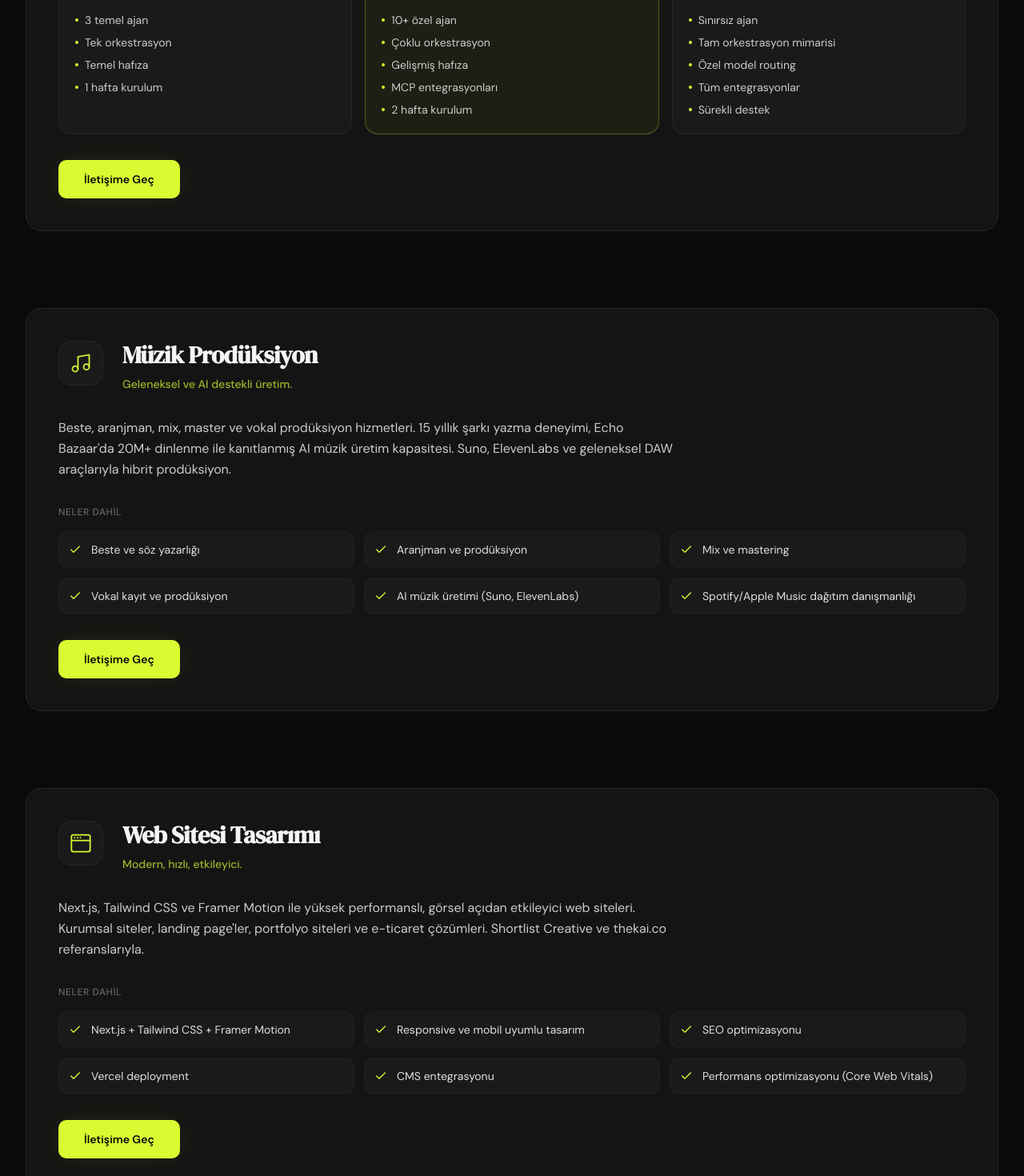
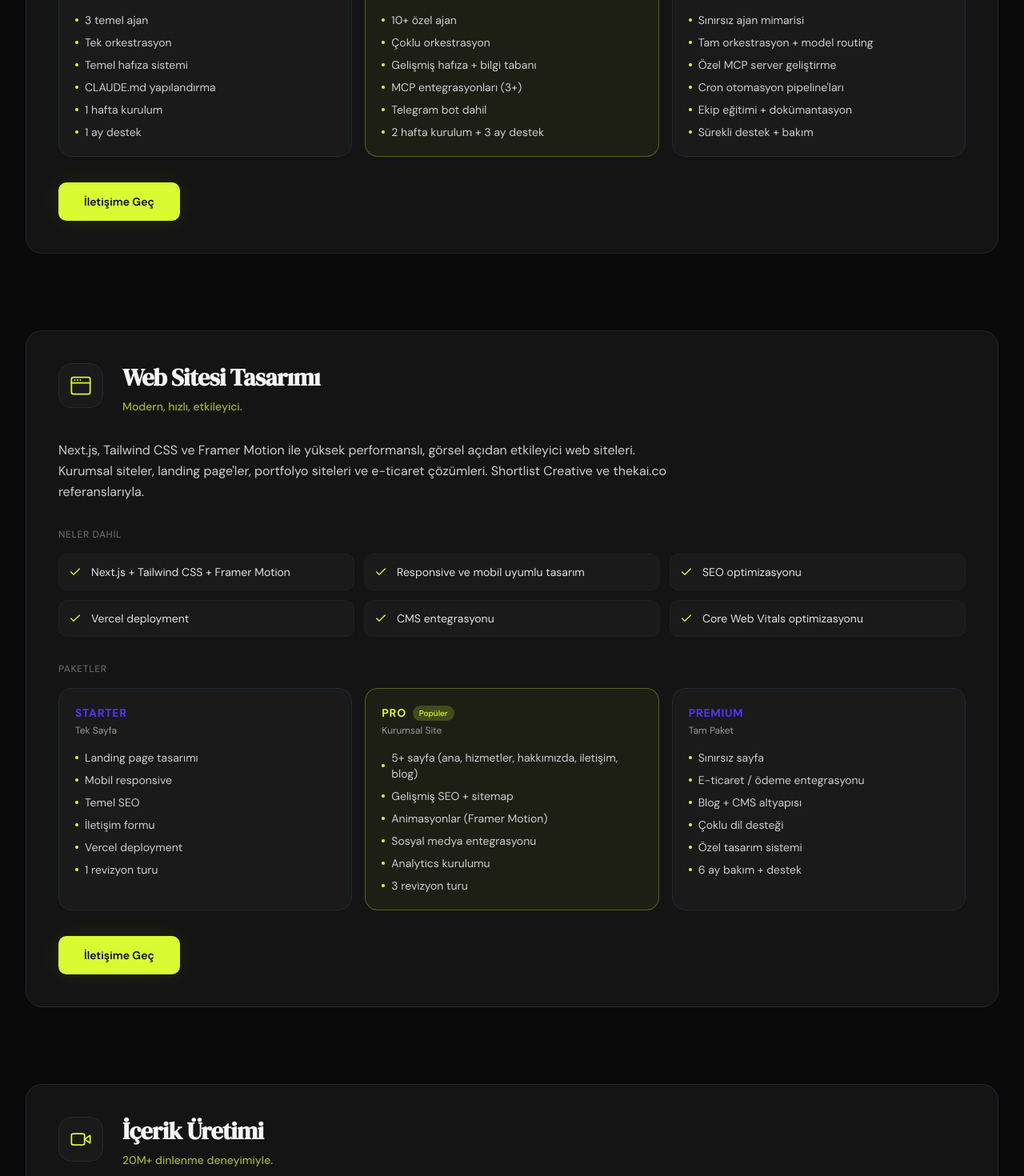
Before and after one commit to Kamicyus/thekai-co, a Next.js app: page /hizmetler in a window 1280 px wide. Shown: the part 980-2450 px from the top of the page at 80% size. Built offline with nearby package versions, Linux system fonts and the light colour scheme.

Commit message:
Hizmetler: 8 hizmet, yeni sıralama, tüm hizmetlere 3'er paket eklendi Ana sayfa: "Sekiz temel alan" + Sesli Kitap Prodüksiyon kartı eklendi
Co-Authored-By: Claude Opus 4.6 (1M context) <noreply@anthropic.com>

```diff
--- a/src/app/hizmetler/page.tsx
+++ b/src/app/hizmetler/page.tsx
@@ -13,7 +13,7 @@ const HIZMET_DETAYLARI = [
     title: "AI Ajan Sistemi Kurulumu",
     subtitle: "Claude Code tabanlı, 72+ ajan deneyimiyle.",
     description:
-      "İşletmeniz için özel AI ajan ekibi kuruyoruz. Departmanlarınıza özel, birbirleriyle iletişim kurabilen, 7/24 çalışan akıllı ajan sistemleri tasarlıyoruz. Orkestrasyon, hafıza yönetimi, otomasyon pipeline'ları ve MCP entegrasyonları dahil.",
+      "İşletmeniz için özel AI ajan ekibi kuruyoruz. Departmanlarınıza özel, birbirleriyle iletişim kurabilen, 7/24 çalışan akıllı ajan sistemleri. Orkestrasyon, hafıza yönetimi, otomasyon pipeline'ları ve MCP entegrasyonları dahil.",
     features: [
       "Departman bazlı ajan tasarımı",
       "Orkestrasyon ve yönlendirme sistemi",
@@ -26,29 +26,149 @@ const HIZMET_DETAYLARI = [
       {
         name: "SPARK",
         label: "Başlangıç",
-        features: ["3 temel ajan", "Tek orkestrasyon", "Temel hafıza", "1 hafta kurulum"],
+        features: ["3 temel ajan", "Tek orkestrasyon", "Temel hafıza sistemi", "CLAUDE.md yapılandırma", "1 hafta kurulum", "1 ay destek"],
       },
       {
         name: "ENGINE",
         label: "Profesyonel",
-        features: [
-          "10+ özel ajan",
-          "Çoklu orkestrasyon",
-          "Gelişmiş hafıza",
-          "MCP entegrasyonları",
-          "2 hafta kurulum",
-        ],
+        features: ["10+ özel ajan", "Çoklu orkestrasyon", "Gelişmiş hafıza + bilgi tabanı", "MCP entegrasyonları (3+)", "Telegram bot dahil", "2 hafta kurulum + 3 ay destek"],
       },
       {
         name: "ARCHITECT",
         label: "Kurumsal",
+        features: ["Sınırsız ajan mimarisi", "Tam orkestrasyon + model routing", "Özel MCP server geliştirme", "Cron otomasyon pipeline'ları", "Ekip eğitimi + dokümantasyon", "Sürekli destek + bakım"],
+      },
+    ],
+  },
+  {
+    slug: "web-sitesi-tasarimi",
+    icon: "browser",
+    title: "Web Sitesi Tasarımı",
+    subtitle: "Modern, hızlı, etkileyici.",
+    description:
+      "Next.js, Tailwind CSS ve Framer Motion ile yüksek performanslı, görsel açıdan etkileyici web siteleri. Kurumsal siteler, landing page'ler, portfolyo siteleri ve e-ticaret çözümleri. Shortlist Creative ve thekai.co referanslarıyla.",
     features: [
-          "Sınırsız ajan",
-          "Tam orkestrasyon mimarisi",
-          "Özel model routing",
-          "Tüm entegrasyonlar",
-          "Sürekli destek",
+      "Next.js + Tailwind CSS + Framer Motion",
+      "Responsive ve mobil uyumlu tasarım",
+      "SEO optimizasyonu",
+      "Vercel deployment",
+      "CMS entegrasyonu",
+      "Core Web Vitals optimizasyonu",
     ],
+    packages: [
+      {
+        name: "STARTER",
+        label: "Tek Sayfa",
+        features: ["Landing page tasarımı", "Mobil responsive", "Temel SEO", "İletişim formu", "Vercel deployment", "1 revizyon turu"],
+      },
+      {
+        name: "PRO",
+        label: "Kurumsal Site",
+        features: ["5+ sayfa (ana, hizmetler, hakkımızda, iletişim, blog)", "Gelişmiş SEO + sitemap", "Animasyonlar (Framer Motion)", "Sosyal medya entegrasyonu", "Analytics kurulumu", "3 revizyon turu"],
+      },
+      {
+        name: "PREMIUM",
+        label: "Tam Paket",
+        features: ["Sınırsız sayfa", "E-ticaret / ödeme entegrasyonu", "Blog + CMS altyapısı", "Çoklu dil desteği", "Özel tasarım sistemi", "6 ay bakım + destek"],
+      },
+    ],
+  },
+  {
+    slug: "icerik-uretimi",
+    icon: "content",
+    title: "İçerik Üretimi",
+    subtitle: "20M+ dinlenme deneyimiyle.",
+    description:
+      "YouTube, sosyal medya ve marka içeriği üretimi. Video prodüksiyon, thumbnail tasarım, içerik stratejisi ve platform optimizasyonu. Echo Bazaar kanalında 20M+ dinlenme ile kanıtlanmış içerik üretim metodolojisi.",
+    features: [
+      "YouTube video prodüksiyon",
+      "Thumbnail tasarım ve A/B test",
+      "Sosyal medya içerik planı",
+      "Marka içerik stratejisi",
+      "Video editing ve post-prodüksiyon",
+      "Platform bazlı optimizasyon",
+    ],
+    packages: [
+      {
+        name: "BASIC",
+        label: "Başlangıç",
+        features: ["Aylık 8 sosyal medya postu", "2 platform (seçiminize göre)", "Temel görsel tasarım", "İçerik takvimi", "Aylık performans raporu", "1 revizyon/post"],
+      },
+      {
+        name: "GROWTH",
+        label: "Büyüme",
+        features: ["Aylık 20 post + 4 video", "4 platform yönetimi", "Thumbnail + görsel tasarım", "Hashtag ve SEO stratejisi", "Haftalık performans raporu", "Sınırsız revizyon"],
+      },
+      {
+        name: "SCALE",
+        label: "Ölçeklendirme",
+        features: ["Sınırsız içerik üretimi", "Tüm platformlar", "Video prodüksiyon (çekim dahil)", "Influencer koordinasyonu", "Reklam kreatif üretimi", "Günlük raporlama + strateji toplantısı"],
+      },
+    ],
+  },
+  {
+    slug: "artwork-tasarim",
+    icon: "palette",
+    title: "Artwork & Tasarım",
+    subtitle: "Sinematik, understated, etkileyici.",
+    description:
+      "Müzik kapak fotoğrafları, görsel kimlik tasarımı ve artwork üretimi. Kim Jung Vada tasarım portföyü referansıyla, Apple marka kimliği anlayışında minimal ve güçlü görseller.",
+    features: [
+      "Single/albüm kapak tasarımı",
+      "Görsel kimlik ve marka dili",
+      "Sosyal medya görselleri",
+      "Poster ve banner tasarımı",
+      "AI destekli görsel üretim",
+      "Baskıya hazır dosya çıktısı",
+    ],
+    packages: [
+      {
+        name: "SINGLE",
+        label: "Tek Proje",
+        features: ["1 kapak tasarımı veya görsel set", "3 konsept önerisi", "Tüm platform boyutları", "Kaynak dosyalar (AI/PSD)", "2 revizyon turu", "5 iş günü teslimat"],
+      },
+      {
+        name: "BUNDLE",
+        label: "Paket",
+        features: ["5 kapak/görsel tasarımı", "Tutarlı görsel dil", "Sosyal medya kit", "Animasyonlu versiyon", "Sınırsız revizyon", "Öncelikli teslimat"],
+      },
+      {
+        name: "IDENTITY",
+        label: "Marka Kimliği",
+        features: ["Logo + görsel kimlik sistemi", "Renk paleti + tipografi", "Sosyal medya şablonları", "Marka rehberi (brand guide)", "Kartvizit + kurumsal set", "Kapsamlı sunum dosyası"],
+      },
+    ],
+  },
+  {
+    slug: "sesli-kitap",
+    icon: "microphone",
+    title: "Sesli Kitap Prodüksiyon",
+    subtitle: "AI seslendirme ile yayıncılık.",
+    description:
+      "Klasik ve modern edebiyatı yapay zekâ seslendirmesiyle sesli kitaba dönüştürüyoruz. Metin bölümleme, ses seçimi, seslendirme, düzenleme ve dijital platform dağıtımı. Murmur yayınevi deneyimiyle.",
+    features: [
+      "AI seslendirme (ElevenLabs)",
+      "Metin bölümleme ve hazırlık",
+      "Ses tasarımı ve düzenleme",
+      "Spotify & platformlara dağıtım",
+      "Kapak tasarımı ve branding",
+      "Telif hakkı danışmanlığı",
+    ],
+    packages: [
+      {
+        name: "CHAPTER",
+        label: "Tek Bölüm",
+        features: ["1 bölüm seslendirme (max 30 dk)", "Ses seçimi (5+ ses)", "Temel düzenleme", "MP3 + WAV çıktı", "1 revizyon", "3 iş günü teslimat"],
+      },
+      {
+        name: "BOOK",
+        label: "Tam Kitap",
+        features: ["Komple kitap seslendirme", "Profesyonel ses tasarımı", "Bölüm bölüm düzenleme", "Tüm platformlara dağıtım", "Kapak tasarımı dahil", "Sınırsız revizyon"],
+      },
+      {
+        name: "PUBLISHER",
+        label: "Yayınevi",
+        features: ["Aylık 3+ kitap prodüksiyon", "Özel ses kütüphanesi", "Otomatik pipeline kurulumu", "Platform yönetimi", "Gelir takibi + raporlama", "Sürekli destek + öncelik"],
       },
     ],
   },
@@ -67,58 +187,56 @@ const HIZMET_DETAYLARI = [
       "AI müzik üretimi (Suno, ElevenLabs)",
       "Spotify/Apple Music dağıtım danışmanlığı",
     ],
-    packages: null,
+    packages: [
+      {
+        name: "TRACK",
+        label: "Tek Şarkı",
+        features: ["1 şarkı prodüksiyon", "Beat/aranjman", "Mix + master", "Vokal düzenleme", "Dijital dağıtım danışmanlığı", "2 revizyon turu"],
       },
       {
-    slug: "web-sitesi-tasarimi",
-    icon: "browser",
-    title: "Web Sitesi Tasarımı",
-    subtitle: "Modern, hızlı, etkileyici.",
-    description:
-      "Next.js, Tailwind CSS ve Framer Motion ile yüksek performanslı, görsel açıdan etkileyici web siteleri. Kurumsal siteler, landing page'ler, portfolyo siteleri ve e-ticaret çözümleri. Shortlist Creative ve thekai.co referanslarıyla.",
-    features: [
-      "Next.js + Tailwind CSS + Framer Motion",
-      "Responsive ve mobil uyumlu tasarım",
-      "SEO optimizasyonu",
-      "Vercel deployment",
-      "CMS entegrasyonu",
-      "Performans optimizasyonu (Core Web Vitals)",
-    ],
-    packages: null,
+        name: "EP",
+        label: "EP Paketi",
+        features: ["4-6 şarkı prodüksiyon", "Tutarlı ses tasarımı", "Profesyonel mix + master", "Artwork tasarımı dahil", "Spotify/Apple Music dağıtım", "Sınırsız revizyon"],
       },
       {
-    slug: "icerik-uretimi",
-    icon: "content",
-    title: "İçerik Üretimi",
-    subtitle: "20M+ dinlenme deneyimiyle.",
-    description:
-      "YouTube, sosyal medya ve marka içeriği üretimi. Video prodüksiyon, thumbnail tasarım, içerik stratejisi ve platform optimizasyonu. Echo Bazaar kanalında 20M+ dinlenme ile kanıtlanmış içerik üretim metodolojisi.",
-    features: [
-      "YouTube video prodüksiyon",
-      "Thumbnail tasarım ve A/B test",
-      "Sosyal medya içerik planı",
-      "Marka içerik stratejisi",
-      "Video editing ve post-prodüksiyon",
-      "Platform bazlı optimizasyon",
+        name: "ALBUM",
+        label: "Albüm",
+        features: ["10+ şarkı full prodüksiyon", "Konsept geliştirme", "AI + geleneksel hibrit üretim", "Mastering (referans eşleştirme)", "Tam artwork + video klip danışmanlık", "Lansman stratejisi"],
+      },
     ],
-    packages: null,
   },
   {
-    slug: "artwork-tasarim",
-    icon: "palette",
-    title: "Artwork & Tasarım",
-    subtitle: "Sinematik, understated, etkileyici.",
+    slug: "dijital-strateji",
+    icon: "lightbulb",
+    title: "Dijital Strateji & Danışmanlık",
+    subtitle: "AI-native dönüşüm.",
     description:
-      "Müzik kapak fotoğrafları, görsel kimlik tasarımı ve artwork üretimi. Kim Jung Vada tasarım portföyü referansıyla, Apple marka kimliği anlayışında minimal ve güçlü görseller.",
+      "AI danışmanlık, dijital dönüşüm stratejisi, sosyal medya planlaması ve marka konumlandırma. Ekşi Maya Sports referansıyla kurumsal düzeyde strateji geliştirme ve uygulama.",
     features: [
-      "Single/albüm kapak tasarımı",
-      "Görsel kimlik ve marka dili",
-      "Sosyal medya görselleri",
-      "Poster ve banner tasarımı",
-      "AI destekli görsel üretim",
-      "Baskıya hazır dosya çıktısı",
+      "AI dönüşüm danışmanlığı",
+      "Dijital pazarlama stratejisi",
+      "Sosyal medya yönetimi",
+      "Marka konumlandırma",
+      "Rakip ve pazar analizi",
+      "KPI takip ve raporlama",
     ],
-    packages: null,
+    packages: [
+      {
+        name: "AUDIT",
+        label: "Analiz",
+        features: ["Mevcut durum analizi", "Rakip araştırması", "SWOT analizi", "Fırsat haritası", "Aksiyon önerileri raporu", "1 saat danışmanlık görüşmesi"],
+      },
+      {
+        name: "STRATEGY",
+        label: "Strateji",
+        features: ["3 aylık strateji planı", "Platform bazlı yol haritası", "İçerik stratejisi", "KPI tanımlama + dashboard", "Haftalık check-in toplantıları", "Aylık performans raporu"],
+      },
+      {
+        name: "PARTNER",
+        label: "Ortak",
+        features: ["Sürekli strateji ortağı", "Tüm platformların yönetimi", "Reklam bütçesi optimizasyonu", "Kriz yönetimi", "Ekip eğitimi", "Sınırsız danışmanlık"],
+      },
+    ],
   },
   {
     slug: "telegram-bot",
@@ -135,41 +253,23 @@ const HIZMET_DETAYLARI = [
       "Bilgi tabanı ve hafıza yönetimi",
       "Webhook ve otomasyon entegrasyonu",
     ],
-    packages: null,
+    packages: [
+      {
+        name: "BASIC BOT",
+        label: "Temel Bot",
+        features: ["Tek amaçlı bot (FAQ, bilgi, destek)", "Metin tabanlı etkileşim", "Temel komut sistemi", "Basit hafıza", "Always-on kurulum", "1 hafta geliştirme"],
       },
       {
-    slug: "dijital-strateji",
-    icon: "lightbulb",
-    title: "Dijital Strateji & Danışmanlık",
-    subtitle: "AI-native dönüşüm.",
-    description:
-      "AI danışmanlık, dijital dönüşüm stratejisi, sosyal medya planlaması ve marka konumlandırma. Ekşi Maya Sports referansıyla kurumsal düzeyde strateji geliştirme ve uygulama.",
-    features: [
-      "AI dönüşüm danışmanlığı",
-      "Dijital pazarlama stratejisi",
-      "Sosyal medya yönetimi",
-      "Marka konumlandırma",
-      "Rakip ve pazar analizi",
-      "KPI takip ve raporlama",
-    ],
-    packages: null,
+        name: "SMART BOT",
+        label: "Akıllı Bot",
+        features: ["AI destekli konuşma (Claude API)", "Ses + görsel mesaj desteği", "Bilgi tabanı entegrasyonu", "Kullanıcı bazlı hafıza", "Webhook tetikleyiciler", "2 hafta geliştirme + 1 ay destek"],
       },
       {
-    slug: "sesli-kitap",
-    icon: "microphone",
-    title: "Sesli Kitap Prodüksiyon",
-    subtitle: "AI seslendirme ile yayıncılık.",
-    description:
-      "Klasik ve modern edebiyatı yapay zekâ seslendirmesiyle sesli kitaba dönüştürüyoruz. Metin bölümleme, ses seçimi, seslendirme, düzenleme ve dijital platform dağıtımı. Murmur yayınevi deneyimiyle.",
-    features: [
-      "AI seslendirme (ElevenLabs)",
-      "Metin bölümleme ve hazırlık",
-      "Ses tasarımı ve düzenleme",
-      "Spotify & platformlara dağıtım",
-      "Kapak tasarımı ve branding",
-      "Telif hakkı danışmanlığı",
+        name: "ENTERPRISE",
+        label: "Kurumsal Bot",
+        features: ["Çoklu bot mimarisi", "CRM / veritabanı entegrasyonu", "Otomatik raporlama", "Kullanıcı yönetim paneli", "API erişimi", "Sürekli geliştirme + bakım"],
+      },
     ],
-    packages: null,
   },
 ];
 
@@ -197,7 +297,7 @@ export default function HizmetlerPage() {
             Ne Yapıyoruz
           </h1>
           <p className="text-[#999999] text-lg lg:text-xl max-w-2xl mx-auto leading-relaxed">
-            Müzik, teknoloji ve yaratıcılık kesişiminde yedi temel alan.
+            Müzik, teknoloji ve yaratıcılık kesişiminde sekiz temel alan.
             Her biri ayrı bir uzmanlık, hepsi birlikte yaratıcı güç.
           </p>
         </FadeIn>
@@ -274,7 +374,7 @@ export default function HizmetlerPage() {
                     </StaggerChildren>
                   </div>
 
-                  {/* Packages (only for AI Ajan Sistemi) */}
+                  {/* Packages */}
                   {hizmet.packages && (
                     <div className="mb-8">
                       <h3 className="text-xs text-[#666666] uppercase tracking-wider font-medium mb-4">
--- a/src/components/sections/Services.tsx
+++ b/src/components/sections/Services.tsx
@@ -22,7 +22,7 @@ export default function Services() {
             Ne Yapıyoruz
           </h2>
           <p className="text-[#999999] text-lg max-w-lg mx-auto">
-            Yedi temel alandan birleşen yaratıcı güç.
+            Sekiz temel alandan birleşen yaratıcı güç.
           </p>
         </FadeIn>
 
--- a/src/lib/constants.ts
+++ b/src/lib/constants.ts
@@ -32,12 +32,6 @@ export const SERVICES = [
     slug: "ai-ajan-sistemi",
   },
   {
-    title: "Müzik Prodüksiyon",
-    description: "Beste, aranjman, mix ve master.",
-    icon: "music",
-    slug: "muzik-produksiyon",
-  },
-  {
     title: "Web Sitesi Tasarımı",
     description: "Kurumsal site, landing page, portfolyo.",
     icon: "browser",
@@ -56,16 +50,28 @@ export const SERVICES = [
     slug: "artwork-tasarim",
   },
   {
-    title: "Telegram Bot Geliştirme",
-    description: "Kişiye özel bot kurulumu ve otomasyon.",
-    icon: "robot",
-    slug: "telegram-bot",
+    title: "Sesli Kitap Prodüksiyon",
+    description: "AI seslendirme ile yayıncılık.",
+    icon: "microphone",
+    slug: "sesli-kitap",
+  },
+  {
+    title: "Müzik Prodüksiyon",
+    description: "Beste, aranjman, mix ve master.",
+    icon: "music",
+    slug: "muzik-produksiyon",
   },
   {
     title: "Dijital Strateji & Danışmanlık",
     description: "AI danışmanlık, dijital dönüşüm.",
     icon: "lightbulb",
     slug: "dijital-strateji",
+  },
+  {
+    title: "Telegram Bot Geliştirme",
+    description: "Kişiye özel bot kurulumu ve otomasyon.",
+    icon: "robot",
+    slug: "telegram-bot",
   },
 ] as const;
 
```
Lines whose indentation alone changed are shown as unchanged.
